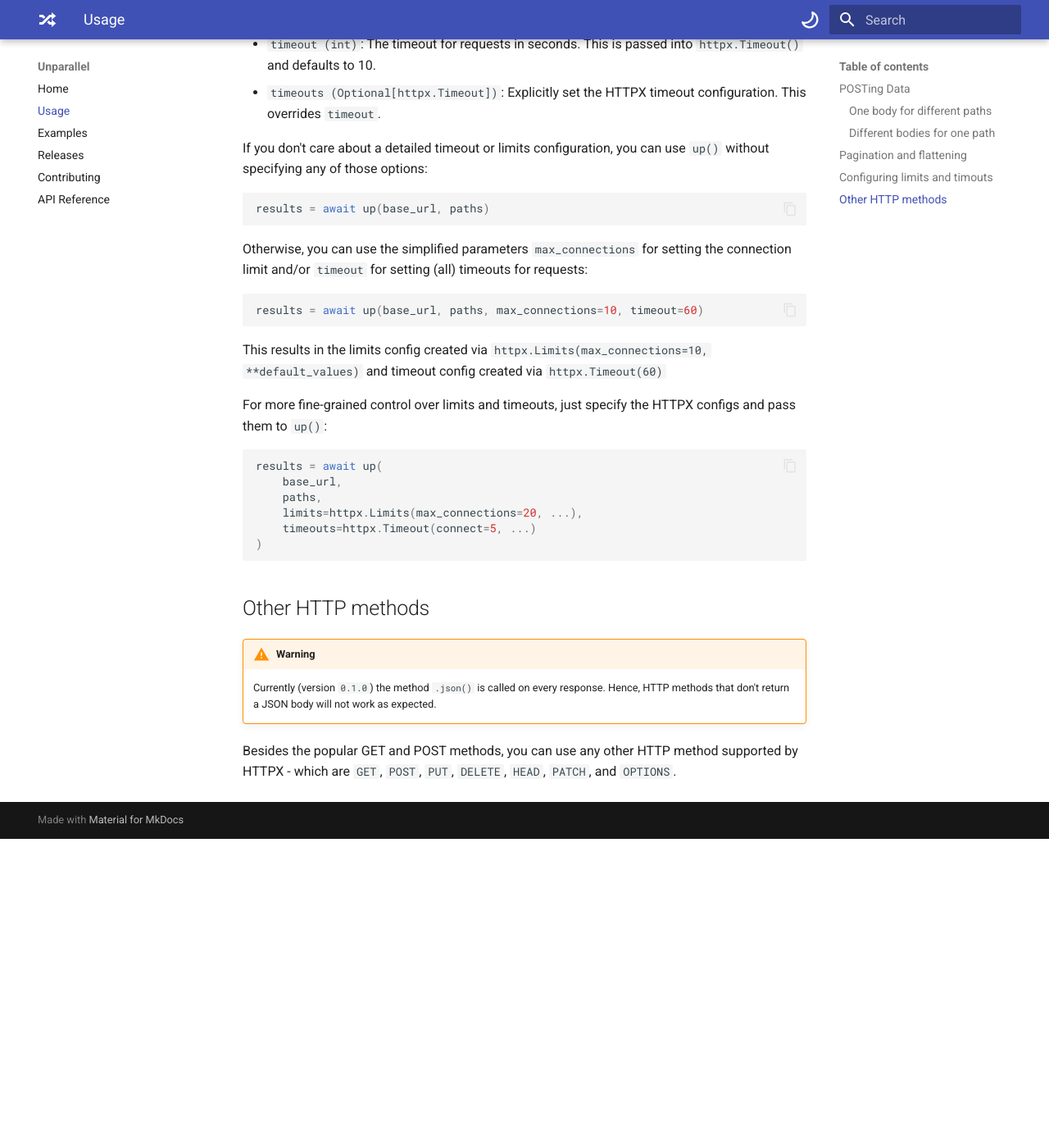
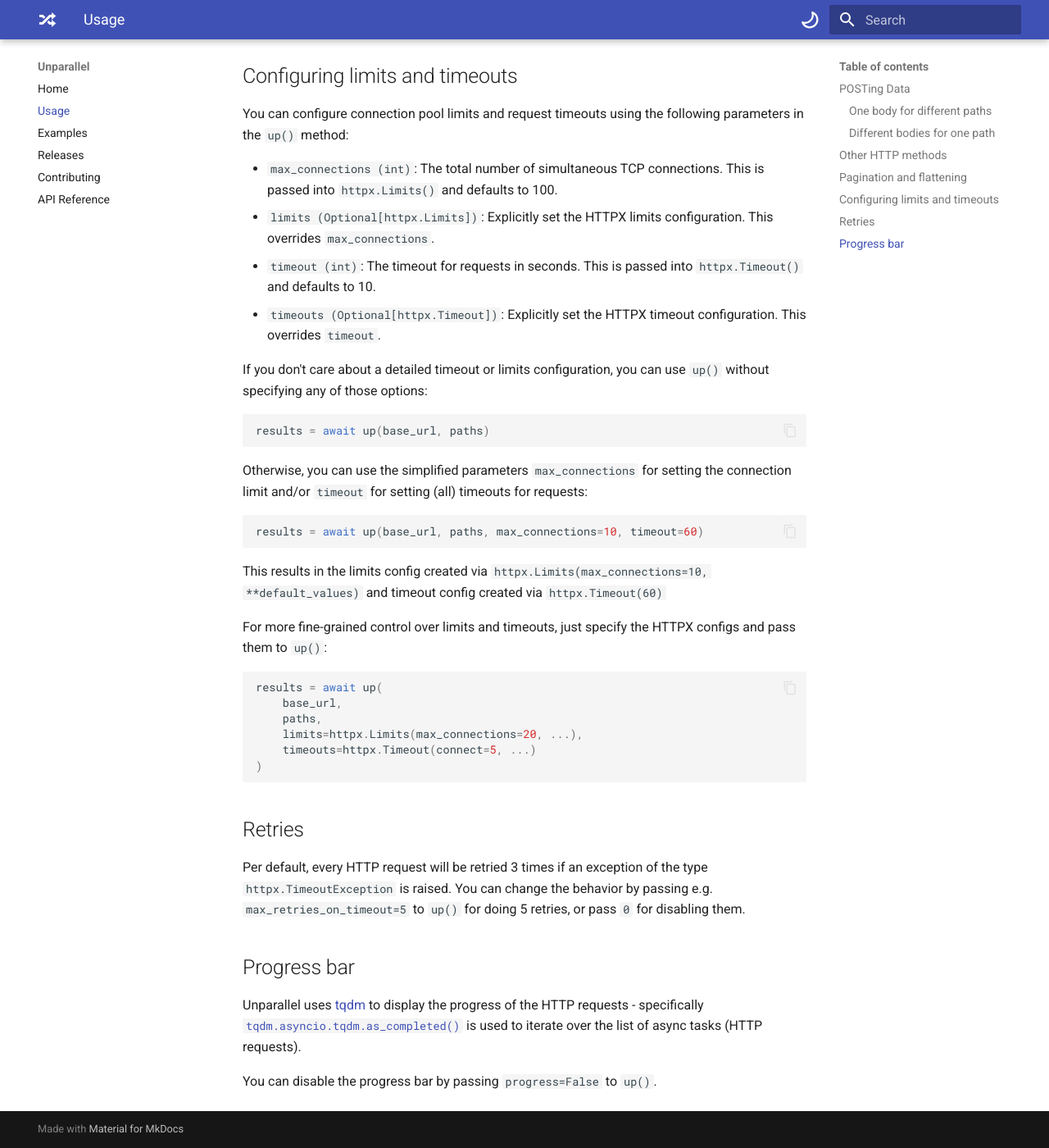
Before and after one commit to RafaelWO/unparallel, an MkDocs documentation site: the page built from docs/usage.md, in a window 1280 px wide and 1400 px high, scrolled down 4020 px. Shown: the whole window at 82% size. Built offline with MkDocs 1.6.1 and Material for MkDocs 9.7.7, drawn with Linux system fonts in a browser that asks for light colours; emoji names are drawn with the system emoji font; the version menu is left out; before the commit the page ends 5043 px from its top, so only the background shows below that; some of the changed text lies outside the part shown.

Commit message:
📝 Add usage docs on retries and progress bar

````diff
--- a/.pre-commit-config.yaml
+++ b/.pre-commit-config.yaml
@@ -5,9 +5,10 @@ default_stages: [commit, push]
 
 repos:
   - repo: https://github.com/pre-commit/pre-commit-hooks
-    rev: v2.5.0
+    rev: v4.5.0
     hooks:
       - id: check-yaml
+        args: [--unsafe]
       - id: end-of-file-fixer
         exclude: LICENSE
 
--- a/docs/usage.md
+++ b/docs/usage.md
@@ -85,6 +85,17 @@ Making async requests: 100%|███████████| 100/100 [00:01<00
  '{"type": "tree", "height": 3}',
  '{"type": "tree", "height": 4}']
 ```
+
+## :construction: Other HTTP methods
+
+!!! warning
+
+    Currently (version `0.1.0`) the method `.json()` is called on every response.
+    Hence, HTTP methods that don't return a JSON body will not work as expected.
+
+Besides the popular GET and POST methods, you can use any other HTTP method supported
+by HTTPX - which are `GET`, `POST`, `PUT`, `DELETE`, `HEAD`, `PATCH`, and `OPTIONS`.
+
 
 ## Pagination and flattening
 Another use case for Unparallel could be fetching all items from a REST API using
@@ -185,7 +196,7 @@ This prints:
   'state-province': None}]
 ```
 
-## Configuring limits and timouts
+## Configuring limits and timeouts
 You can configure connection pool limits and request timeouts using the following
 parameters in the `up()` method:
 
@@ -224,12 +235,14 @@ results = await up(
 )
 ```
 
-## Other HTTP methods
+## Retries
+Per default, every HTTP request will be retried 3 times if an exception of the type
+`httpx.TimeoutException` is raised. You can change the behavior by passing e.g.
+`max_retries_on_timeout=5` to `up()` for doing 5 retries, or pass `0` for disabling them.
 
-!!! warning
+## Progress bar
+Unparallel uses [tqdm](https://github.com/tqdm/tqdm/) to display the progress of the
+HTTP requests - specifically [`tqdm.asyncio.tqdm.as_completed()`](https://tqdm.github.io/docs/asyncio/#as_completed)
+is used to iterate over the list of async tasks (HTTP requests).
 
-    Currently (version `0.1.0`) the method `.json()` is called on every response.
-    Hence, HTTP methods that don't return a JSON body will not work as expected.
-
-Besides the popular GET and POST methods, you can use any other HTTP method supported
-by HTTPX - which are `GET`, `POST`, `PUT`, `DELETE`, `HEAD`, `PATCH`, and `OPTIONS`.
+You can disable the progress bar by passing `progress=False` to `up()`.
--- a/mkdocs.yml
+++ b/mkdocs.yml
@@ -53,3 +53,6 @@ markdown_extensions:
   - pymdownx.inlinehilite
   - pymdownx.snippets
   - pymdownx.superfences
+  - pymdownx.emoji:
+      emoji_index: !!python/name:material.extensions.emoji.twemoji
+      emoji_generator: !!python/name:material.extensions.emoji.to_svg
````
